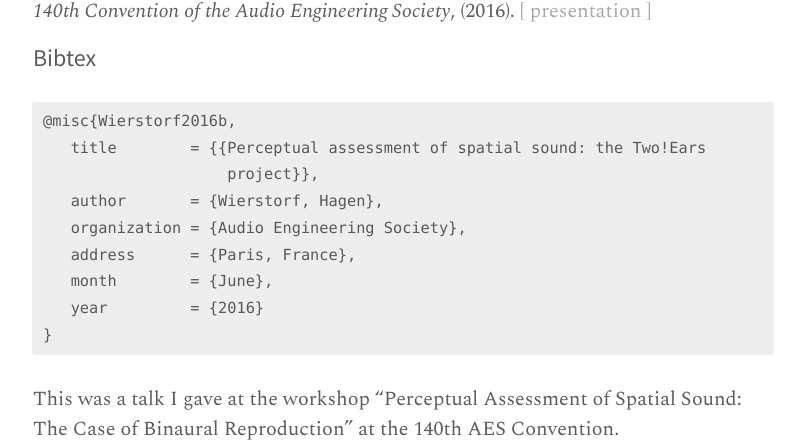
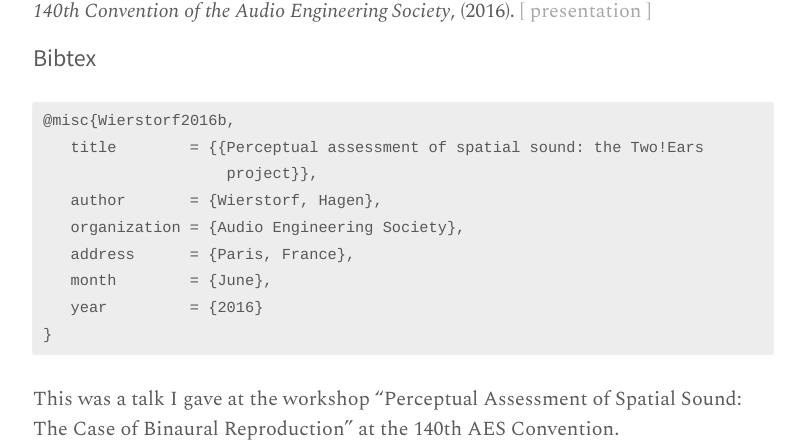
Before and after one commit to hagenw/hagenw.github.io, a Jekyll site: the page built from _posts/2016-06-04-perceptual-assessment-of-spatial-sound-the-twoears-project.md, in a window 1280 px wide. Shown: the part 319-761 px from the top of the page, without its empty margins (237-1042 px from the left). Built offline with Jekyll 4.4.1, drawn with Linux system fonts in a browser that asks for light colours.

Commit message:
Switch to Cousine for mono font

```diff
--- a/_includes/head.html
+++ b/_includes/head.html
@@ -65,6 +65,7 @@
   <!-- Extra Fonts -->
   <link rel="stylesheet" href="https://fonts.googleapis.com/css?family=Source+Sans+Pro:400,700" type="text/css">
   <link rel="stylesheet" href="https://fonts.googleapis.com/css?family=Spectral:400,400italic,500" type="text/css">
+  <link rel="stylesheet" href="https://fonts.googleapis.com/css?family=Cousine:400" type="text/css">
 
   <!-- Canonical link tag -->
   <link rel="canonical" href="{{ page.url | replace:'index.html','' | prepend: site.baseurl | prepend: site.url }}">
--- a/assets/scss/_layout.scss
+++ b/assets/scss/_layout.scss
@@ -315,7 +315,7 @@
 }
 
 code {
-  font-family: "DejaVu Sans Mono", monospace;
+  font-family: "Cousine", monospace;
   font-size: 0.9em;
 }
 
--- a/assets/scss/base/_typography.scss
+++ b/assets/scss/base/_typography.scss
@@ -1,52 +1,3 @@
-@font-face {
-    font-family: 'DejaVu Sans Mono';
-    src: local('DejaVu Sans Mono Bold'),
-         local('DejaVuSansMono-Bold'),
-         url('../fonts/eot/DejaVuSansMono-Bold-webfont.eot'),
-         url('../fonts/eot/DejaVuSansMono-Bold-webfont.eot?#iefix') format('embedded-opentype'),
-         url('../fonts/woff/DejaVuSansMono-Bold-webfont.woff') format('woff'),
-         url('../fonts/ttf/DejaVuSansMono-Bold-webfont.ttf') format('truetype'),
-         url('../fonts/svg/DejaVuSansMono-Bold-webfont.svg#dejavu_sans_monobold') format('svg');
-    font-weight: 700;
-    font-style: normal;
-}
-@font-face {
-    font-family: 'DejaVu Sans Mono';
-    src: local('DejaVu Sans Mono Bold Oblique'),
-         local('DejaVuSansMono-BoldOblique'),
-         url('../fonts/eot/DejaVuSansMono-BoldOblique-webfont.eot'),
-         url('../fonts/eot/DejaVuSansMono-BoldOblique-webfont.eot?#iefix') format('embedded-opentype'),
-         url('../fonts/woff/DejaVuSansMono-BoldOblique-webfont.woff') format('woff'),
-         url('../fonts/ttf/DejaVuSansMono-BoldOblique-webfont.ttf') format('truetype'),
-         url('../fonts/svg/DejaVuSansMono-BoldOblique-webfont.svg#dejavu_sans_monobold_oblique') format('svg');
-    font-weight: 700;
-    font-style: italic;
-}
-@font-face {
-    font-family: 'DejaVu Sans Mono';
-    src: local('DejaVu Sans Mono Regular'),
-         local('DejaVuSans-Mono'),
-         url('../fonts/eot/DejaVuSansMono-webfont.eot'),
-         url('../fonts/eot/DejaVuSansMono-webfont.eot?#iefix') format('embedded-opentype'),
-         url('../fonts/woff/DejaVuSansMono-webfont.woff') format('woff'),
-         url('../fonts/ttf/DejaVuSansMono-webfont.ttf') format('truetype'),
-         url('../fonts/svg/DejaVuSansMono-webfont.svg#dejavu_sans_monobook') format('svg');
-    font-weight: 400;
-    font-style: normal;
-}
-@font-face {
-    font-family: 'DejaVu Sans Mono';
-    src: local('DejaVu Sans Mono Regular Oblique'),
-         local('DejaVuSansMono-Oblique'),
-         url('../fonts/eot/DejaVuSansMono-Oblique-webfont.eot'),
-         url('../fonts/eot/DejaVuSansMono-Oblique-webfont.eot?#iefix') format('embedded-opentype'),
-         url('../fonts/woff/DejaVuSansMono-Oblique-webfont.woff') format('woff'),
-         url('../fonts/ttf/DejaVuSansMono-Oblique-webfont.ttf') format('truetype'),
-         url('../fonts/svg/DejaVuSansMono-Oblique-webfont.svg#dejavu_sans_monooblique') format('svg');
-    font-weight: 400;
-    font-style: italic;
-}
-
 body {
   color: $base-font-color;
   font-family: $base-font-family;
```
